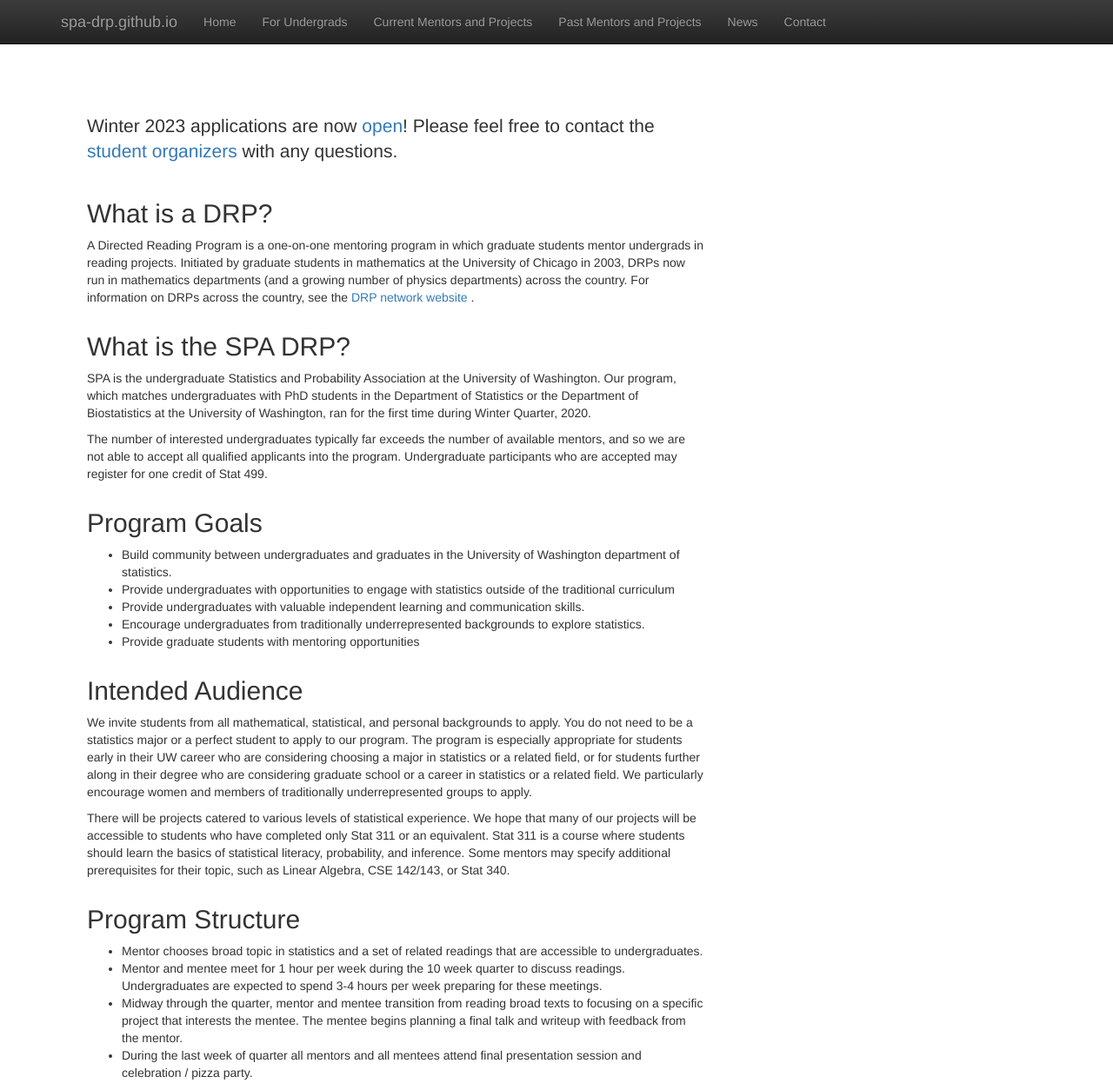
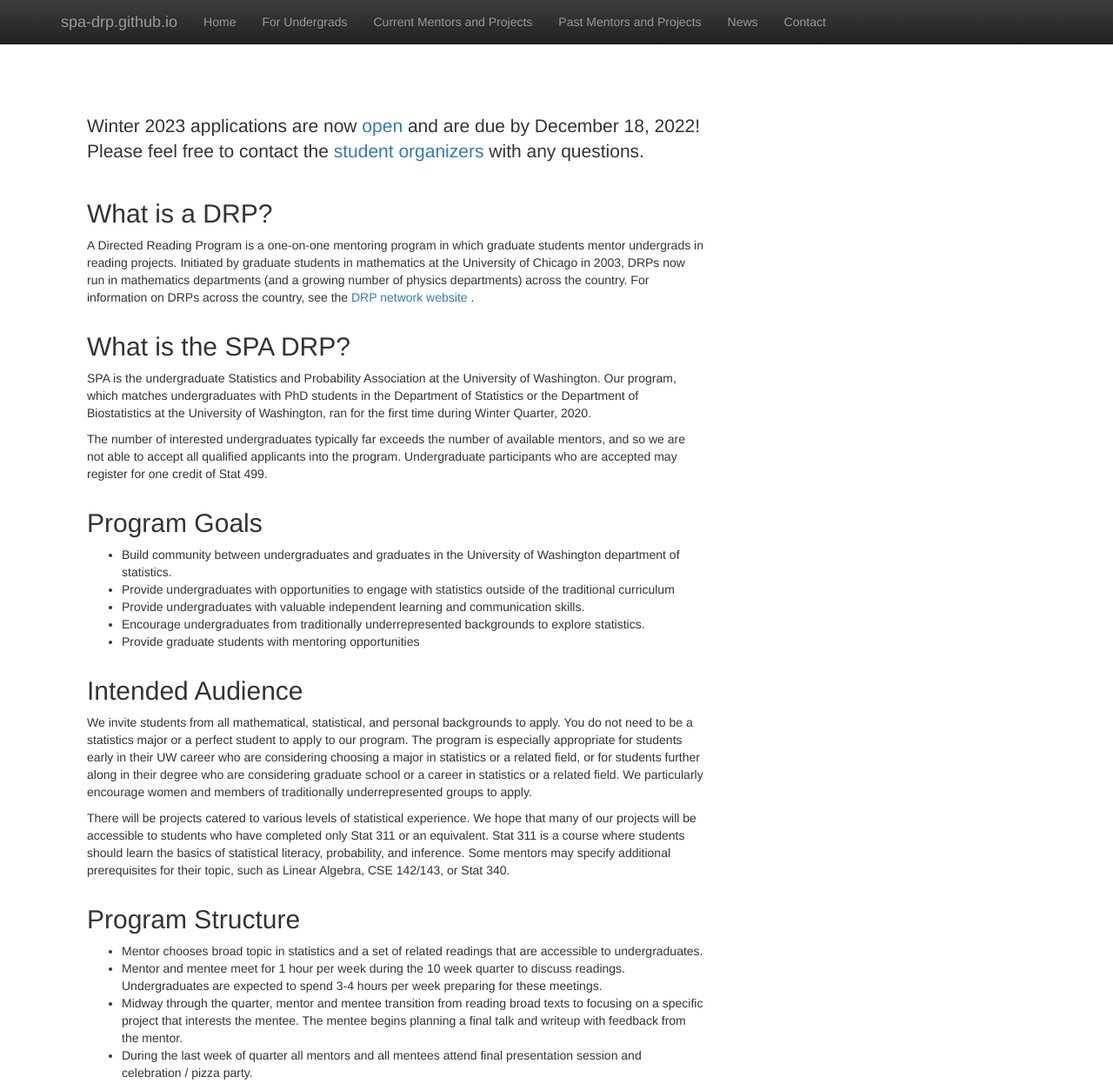
Before and after one commit to SPA-DRP/spa-drp.github.io, a Jekyll site: the page built from index.html, in a window 1280 px wide and 1254 px high. Shown: the whole window at 87% size. Built offline with Jekyll 4.4.1, drawn with Linux system fonts in a browser that asks for light colours; nearby versions of some CDN libraries; library files that are not in the unit come from our copies.

Commit message:
Add deadline to undergrad apps

```diff
--- a/currentmentors.html
+++ b/currentmentors.html
@@ -5,7 +5,7 @@ title:  'Mentors and Project Descriptions: Winter 2022'
 
 
 <h4>
-  <p>Winter 2023 applications are now <a href="https://docs.google.com/forms/d/e/1FAIpQLSdRmaINDoFIb7V5YWBFnJYgj0X9Z0fHvZEQdqT5gTTZEA1y9w/viewform">open</a>!
+  <p>Winter 2023 applications are now <a href="https://docs.google.com/forms/d/e/1FAIpQLSdRmaINDoFIb7V5YWBFnJYgj0X9Z0fHvZEQdqT5gTTZEA1y9w/viewform">open</a> and are due by December 18, 2022!
   </p>
   </h4>
   <hr>
--- a/index.html
+++ b/index.html
@@ -7,7 +7,7 @@ title:  'SPA Directed Reading Program'
 <div class="col-md-8">
   <h2 style="padding-top: 10px;" class="featurette-heading"> </h2>
   <p class="lead">
-  Winter 2023 applications are now <a href="https://docs.google.com/forms/d/e/1FAIpQLSdRmaINDoFIb7V5YWBFnJYgj0X9Z0fHvZEQdqT5gTTZEA1y9w/viewform">open</a>!
+  Winter 2023 applications are now <a href="https://docs.google.com/forms/d/e/1FAIpQLSdRmaINDoFIb7V5YWBFnJYgj0X9Z0fHvZEQdqT5gTTZEA1y9w/viewform">open</a> and are due by December 18, 2022!
   Please feel free to  contact the <a href="https://spa-drp.github.io/contact.html">student organizers</a> with
     any questions.
   </p>
```
